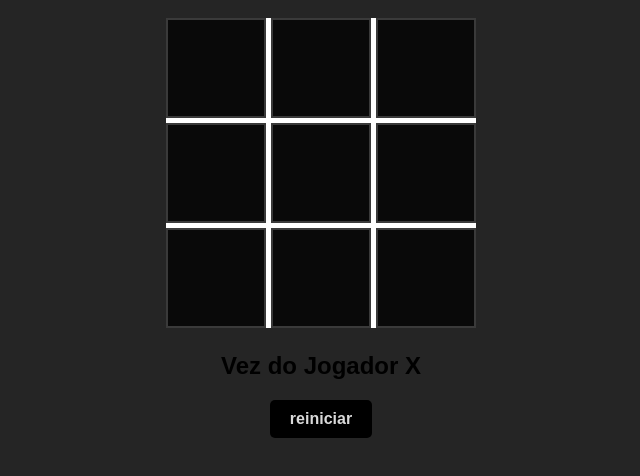
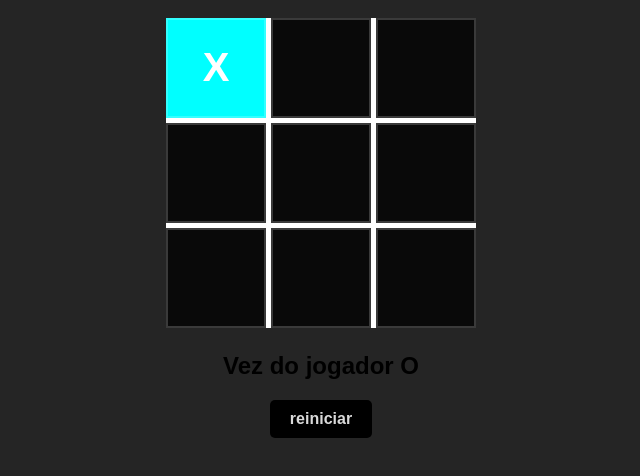
Before and after one commit to gFELIPE-cpu/Projeto-final-do-pedagoginga, a plain HTML site: page index.html in a window 1280 px wide. Both pictures are taken after a click on the element 535 px from the left and 279 px from the top of the page. Shown: the part 212-688 px from the top of the page, without its empty margins (319-959 px from the left). Drawn offline with Linux system fonts and the light colour scheme.

Commit message:
Terminated script tic tac toe

```diff
--- a/index.html
+++ b/index.html
@@ -5,7 +5,7 @@
     <meta charset="UTF-8">
     <meta name="viewport" content="width=device-width, initial-scale=1.0">
     <link rel="stylesheet" href="css/styles.css">
-    <link rel="icon" type="image/png" href="drawable/jogo_da_velha_icon.png">
+    <link rel="icon" type="image/png" href="drawable/jogo_da_velha_icon.jpg">
     <script defer src="js/script.js"></script>
     <title>Jogo da Velha</title>
 
--- a/js/script.js
+++ b/js/script.js
@@ -16,14 +16,14 @@ let board = ["", "", "", "", "", "", "", "", ""]
 //Variavvel para controlar se o jogo ainda está em andamento
 let gameActive = true;
 
-const winnningConditions = [
-    [0, 1, 2] //linha superior
-    [2, 4, 5]//linha meio
-    [6, 7, 8]//linha inferior
-    [0, 3, 6]//coluna esquerda
-    [1, 4, 7]//coluna meio
-    [2, 5, 8]//coluna direita
-    [0, 4, 8]//diagonal principal
+const winningConditions = [
+    [0, 1, 2], //linha superior
+    [3, 4, 5],//linha meio
+    [6, 7, 8],//linha inferior
+    [0, 3, 6],//coluna esquerda
+    [1, 4, 7],//coluna meio
+    [2, 5, 8],//coluna direita
+    [0, 4, 8],//diagonal principal
     [2, 4, 6]//diagonal secundária
 ];
 
@@ -32,7 +32,7 @@ function initializeGame() {
         cells[i].addEventListener("click", handleCellClick)
     }
     restartBtn.addEventListener("click", restartGame);
-    statusText.textContent = `Vez do Jogador +  ${currentPlayer}`;
+    statusText.textContent = `Vez do Jogador ${currentPlayer}`;
 }
 
 function handleCellClick(event) {
@@ -44,8 +44,8 @@ function handleCellClick(event) {
         return
     }
 
-board[index] - currentPlayer;
-cell.textContent = currentPlayer;
+    board[index] = currentPlayer;
+    cell.textContent = currentPlayer;
 
     if(currentPlayer === "X"){
         cell.classList.add("x")
@@ -53,5 +53,55 @@ cell.textContent = currentPlayer;
         cell.classList.add("o")
     }
 
-checkWinner();
+    checkWinner();
 }
+
+
+function checkWinner() {
+    let roundWon = false;
+
+    //percorre todas as condições de vitórias
+    for (let i = 0; i < winningConditions.length; i+=1) {
+        const [a, b, c] = winningConditions[i]
+        if(board[a] && board[a] === board[b] && board[a] === board[c]){
+            roundWon = true;
+            console.log("fim!")
+            break;
+        }
+    }
+
+    //Se alguém venceu
+    if (roundWon) {
+        statusText.textContent = `Jogador ${currentPlayer} venceu!`;
+        gameActive = false;
+        return;
+    }
+
+    // se todas as células estiverem preenchidas e ninguém ganhou, empate
+    if (!board.includes("")) {
+        statusText.textContent = "Empate!";
+        gameActive = false;
+        return;
+    }
+    // inverte jogadores
+    if (currentPlayer === "X"){
+        currentPlayer = "O";
+    } else {
+        currentPlayer = "X";
+    }
+    statusText.textContent = `Vez do jogador ${currentPlayer}`;
+}
+
+function restartGame() {
+        currentPlayer = "X";
+        board = ["", "", "", "", "", "", "", "", ""]
+        gameActive = true;
+        statusText.textContent = `Vez do jogador ${currentPlayer}`;
+
+        for (let i = 0; i < cells.length; i += 1) {
+            cells[i].textContent = "";
+            cells[i].classList.remove("x");
+            cells[i].classList.remove("o");
+        }
+}
+initializeGame();
```
Also changed, not shown: drawable/jogo_da_velha_icon.jpg (added).
